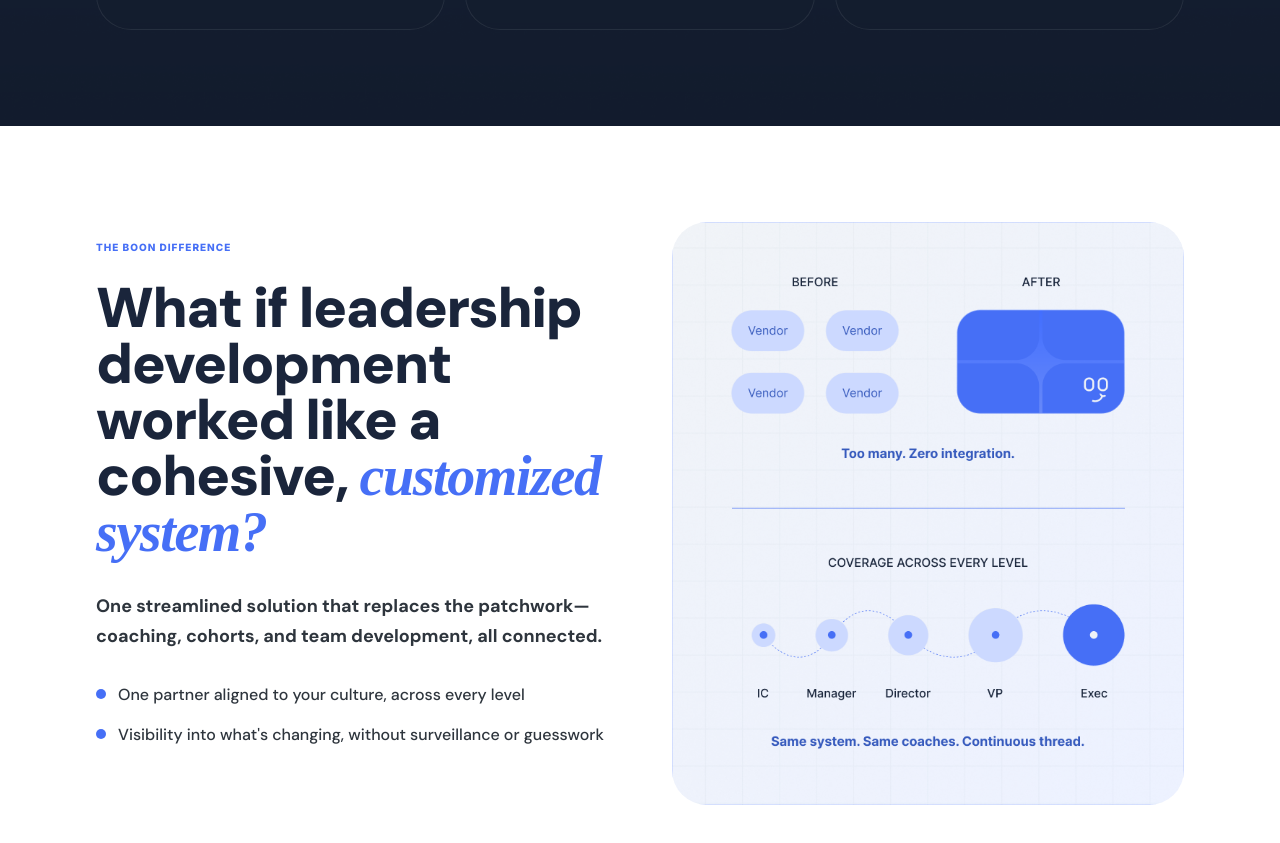
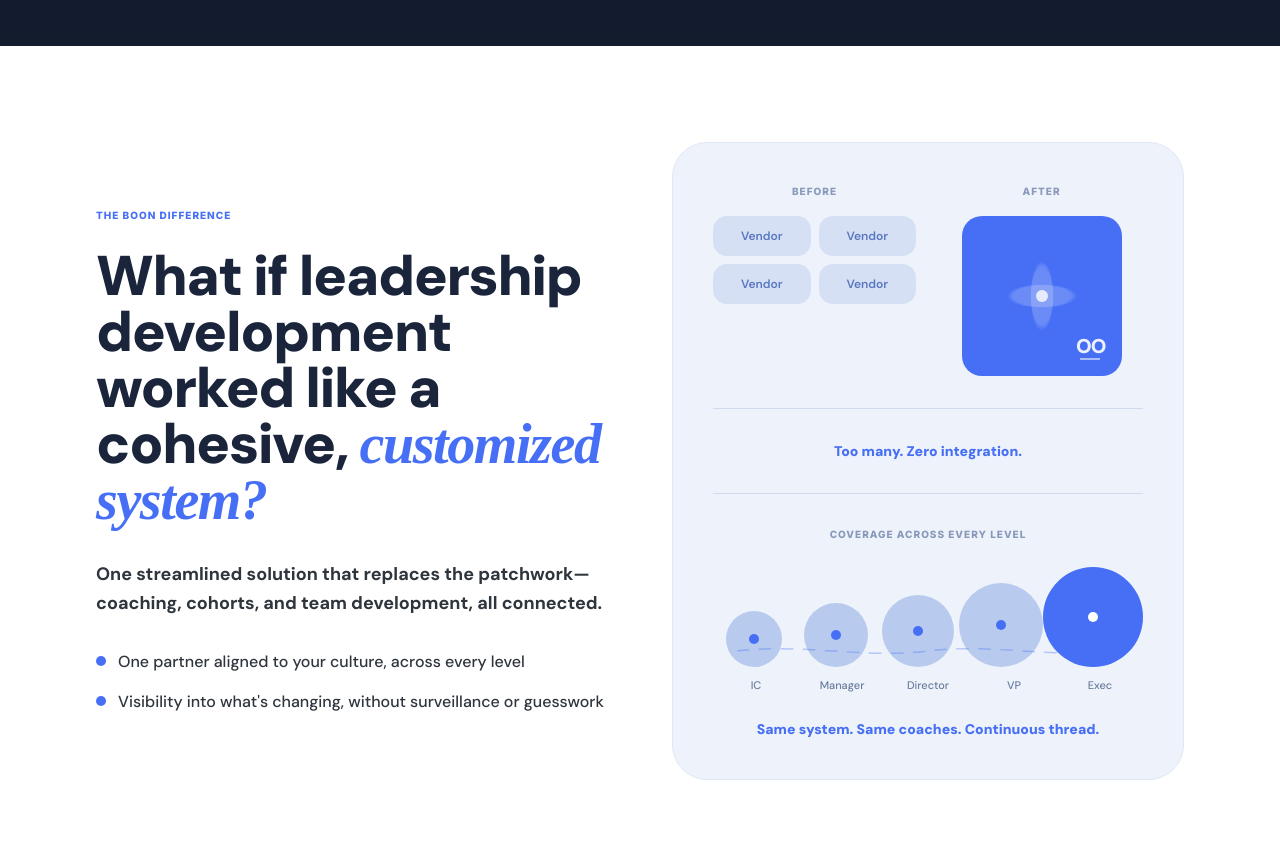
Before and after one commit to ayafdez/Boon_New-Website-V2, a Next.js app in the folder next-site/: page / in a window 1280 px wide. Shown: the part 1791-2634 px from the top of the page. Built offline with nearby package versions, Linux system fonts and the light colour scheme; no server answers; a web font is replaced by a local one.

Commit message:
fix inconsistency

```diff
--- a/next-site/components/home/HomeProblem.tsx
+++ b/next-site/components/home/HomeProblem.tsx
@@ -52,7 +52,7 @@ export function HomeProblem() {
           <p className="label-text text-[10px] text-[#466FF6] mb-6 tracking-[0.25em]">
             The Problem
           </p>
-          <h2 className="font-sans text-4xl md:text-5xl lg:text-[64px] font-black text-white leading-[1.05] tracking-tight max-w-3xl">
+          <h2 className="font-sans text-4xl md:text-5xl lg:text-[56px] font-black text-white leading-[1.05] tracking-tight max-w-3xl">
             Leadership development fails{' '}
             <span className="font-serif italic text-[#466FF6]">
               for three predictable reasons.
--- a/next-site/components/home/HomeShift.tsx
+++ b/next-site/components/home/HomeShift.tsx
@@ -1,12 +1,58 @@
-import Image from 'next/image';
 import Link from 'next/link';
+
+// Boon logo mark SVG (the 4-petal shape from the "After" card)
+function BoonMark() {
+  return (
+    <svg viewBox="0 0 80 80" fill="none" className="w-12 h-12">
+      <path
+        d="M40 8 C40 8 56 24 56 40 C56 56 40 72 40 72 C40 72 24 56 24 40 C24 24 40 8 40 8Z"
+        fill="white"
+        opacity="0.3"
+      />
+      <path
+        d="M8 40 C8 40 24 24 40 24 C56 24 72 40 72 40 C72 40 56 56 40 56 C24 56 8 40 8 40Z"
+        fill="white"
+        opacity="0.3"
+      />
+      <circle cx="40" cy="40" r="6" fill="white" opacity="0.9" />
+    </svg>
+  );
+}
+
+// Dashed SVG wave connector between bubbles
+function DashedWave() {
+  return (
+    <svg
+      viewBox="0 0 120 24"
+      fill="none"
+      className="w-full h-6"
+      preserveAspectRatio="none"
+    >
+      <path
+        d="M0 12 C20 4, 40 20, 60 12 C80 4, 100 20, 120 12"
+        stroke="#466FF6"
+        strokeWidth="1.5"
+        strokeDasharray="4 3"
+        opacity="0.35"
+      />
+    </svg>
+  );
+}
+
+const levels = [
+  { label: 'IC',       size: 56,  highlight: false },
+  { label: 'Manager',  size: 64,  highlight: false },
+  { label: 'Director', size: 72,  highlight: false },
+  { label: 'VP',       size: 84,  highlight: false },
+  { label: 'Exec',     size: 100, highlight: true  },
+];
 
 export function HomeShift() {
   return (
     <section className="py-24 px-6 md:px-12 lg:px-24 bg-white">
       <div className="max-w-7xl mx-auto grid lg:grid-cols-2 gap-16 items-center">
 
-        {/* Left — Copy */}
+        {/* ── Left: Copy ── */}
         <div>
           <p className="label-text text-[10px] text-[#466FF6] mb-6 tracking-[0.25em]">
             The Boon Difference
@@ -18,10 +64,10 @@ export function HomeShift() {
           <p className="text-lg text-[#2E353D] font-sans font-bold leading-relaxed mb-8 max-w-lg">
             One streamlined solution that replaces the patchwork—coaching, cohorts, and team development, all connected.
           </p>
-          <ul className="space-y-4 mb-10">
+          <ul className="space-y-4">
             {[
               'One partner aligned to your culture, across every level',
-              'Visibility into what\'s changing, without surveillance or guesswork',
+              "Visibility into what's changing, without surveillance or guesswork",
             ].map((item) => (
               <li key={item} className="flex items-start gap-3">
                 <span className="mt-1.5 w-2.5 h-2.5 rounded-full bg-[#466FF6] flex-shrink-0" />
@@ -31,16 +77,101 @@ export function HomeShift() {
           </ul>
         </div>
 
-        {/* Right — Diagram image */}
-        <div className="relative w-full">
-          <Image
-            src="/hp_section3.png"
-            alt="Before and after: fragmented vendors replaced by Boon's unified system with coverage across every level"
-            width={720}
-            height={720}
-            className="w-full h-auto rounded-[35px]"
-            priority
-          />
+        {/* ── Right: Coded diagram ── */}
+        <div className="bg-[#EEF2FA] rounded-[35px] p-10 border border-[#E0E7F5]">
+
+          {/* Before / After */}
+          <div className="grid grid-cols-2 gap-6 mb-8 pb-8 border-b border-[#D0DAF0]">
+
+            {/* Before */}
+            <div className="flex flex-col gap-3">
+              <p className="label-text text-[10px] text-[#8899BB] tracking-[0.2em] text-center mb-1">Before</p>
+              <div className="grid grid-cols-2 gap-2">
+                {['Vendor', 'Vendor', 'Vendor', 'Vendor'].map((v, i) => (
+                  <div
+                    key={i}
+                    className="bg-[#D6E0F5] text-[#5A78C0] text-xs font-sans font-semibold px-4 py-3 rounded-[14px] text-center"
+                  >
+                    {v}
+                  </div>
+                ))}
+              </div>
+            </div>
+
+            {/* After */}
+            <div className="flex flex-col gap-3">
+              <p className="label-text text-[10px] text-[#8899BB] tracking-[0.2em] text-center mb-1">After</p>
+              <div className="bg-[#466FF6] rounded-[20px] aspect-square w-full max-w-[160px] mx-auto flex items-end justify-end p-4 relative overflow-hidden">
+                {/* 4-petal sparkle */}
+                <div className="absolute inset-0 flex items-center justify-center">
+                  <div className="relative w-16 h-16">
+                    <div className="absolute inset-0 bg-white/20 rounded-full scale-x-[0.35] blur-[2px]" />
+                    <div className="absolute inset-0 bg-white/20 rounded-full scale-y-[0.35] blur-[2px]" />
+                    <div className="absolute inset-0 flex items-center justify-center">
+                      <div className="w-3 h-3 bg-white rounded-full opacity-80" />
+                    </div>
+                  </div>
+                </div>
+                {/* OO mark bottom right */}
+                <div className="relative z-10 text-white font-sans font-black text-xl leading-none tracking-tighter opacity-90">
+                  <span className="block">OO</span>
+                  <div className="w-5 h-0.5 bg-white/60 mt-0.5 ml-1" />
+                </div>
+              </div>
+            </div>
+          </div>
+
+          {/* Caption */}
+          <p className="text-center text-sm font-sans font-black text-[#466FF6] mb-8">
+            Too many. Zero integration.
+          </p>
+
+          {/* Divider */}
+          <div className="border-t border-[#D0DAF0] mb-8" />
+
+          {/* Coverage */}
+          <div>
+            <p className="label-text text-[10px] text-[#8899BB] tracking-[0.2em] text-center mb-6">
+              Coverage Across Every Level
+            </p>
+
+            {/* Bubble row */}
+            <div className="flex items-end justify-between gap-0 mb-3">
+              {levels.map((level, idx) => (
+                <div key={level.label} className="flex flex-col items-center flex-1">
+                  <div
+                    className={`rounded-full flex items-center justify-center transition-all ${
+                      level.highlight ? 'bg-[#466FF6]' : 'bg-[#B8CBEE]'
+                    }`}
+                    style={{ width: level.size, height: level.size }}
+                  >
+                    <div
+                      className={`rounded-full ${level.highlight ? 'bg-white' : 'bg-[#466FF6]'}`}
+                      style={{ width: 10, height: 10 }}
+                    />
+                  </div>
+                </div>
+              ))}
+            </div>
+
+            {/* Dashed connectors — single SVG spanning full width */}
+            <div className="px-6 -mt-10 mb-2 pointer-events-none">
+              <DashedWave />
+            </div>
+
+            {/* Labels */}
+            <div className="flex justify-between mt-2">
+              {levels.map((level) => (
+                <div key={level.label} className="flex-1 text-center">
+                  <span className="text-[11px] font-sans font-medium text-[#6B7D9E]">{level.label}</span>
+                </div>
+              ))}
+            </div>
+
+            <p className="text-center text-sm font-sans font-black text-[#466FF6] mt-6">
+              Same system. Same coaches. Continuous thread.
+            </p>
+          </div>
         </div>
 
       </div>
```
